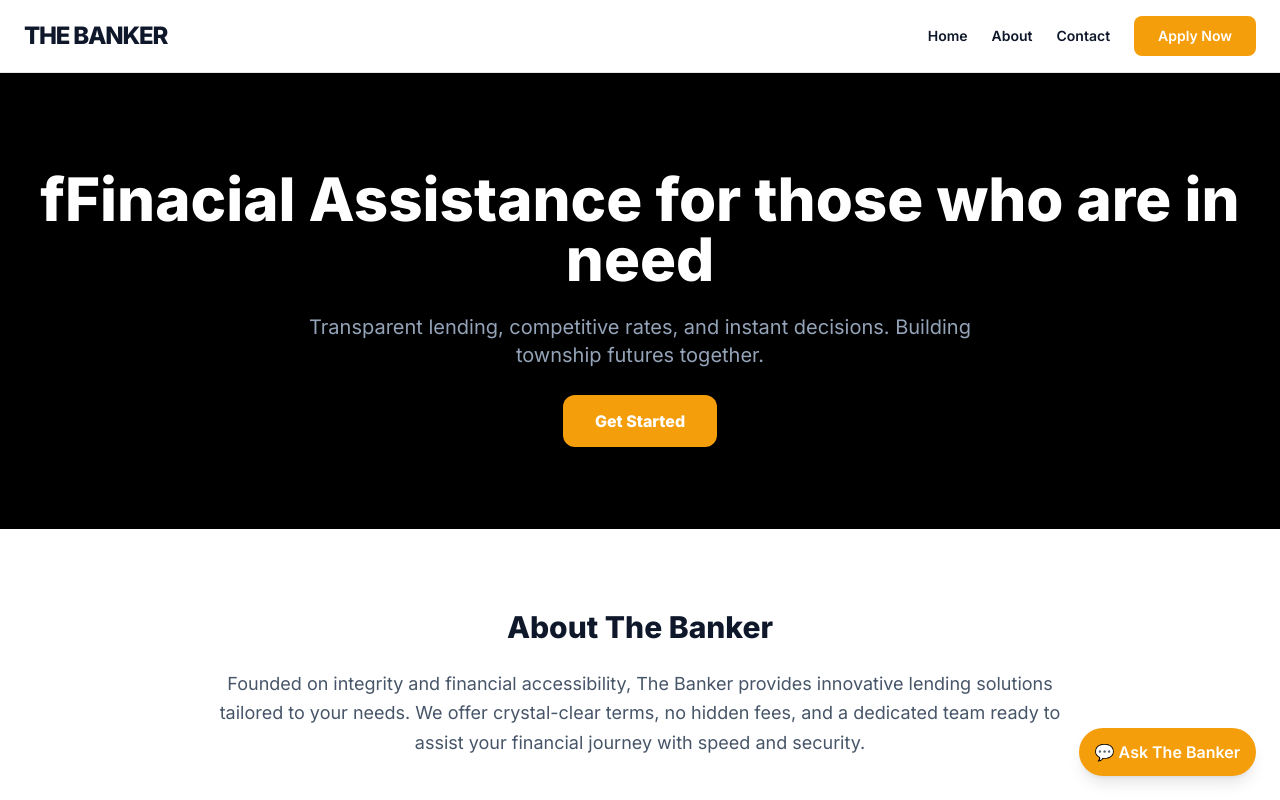
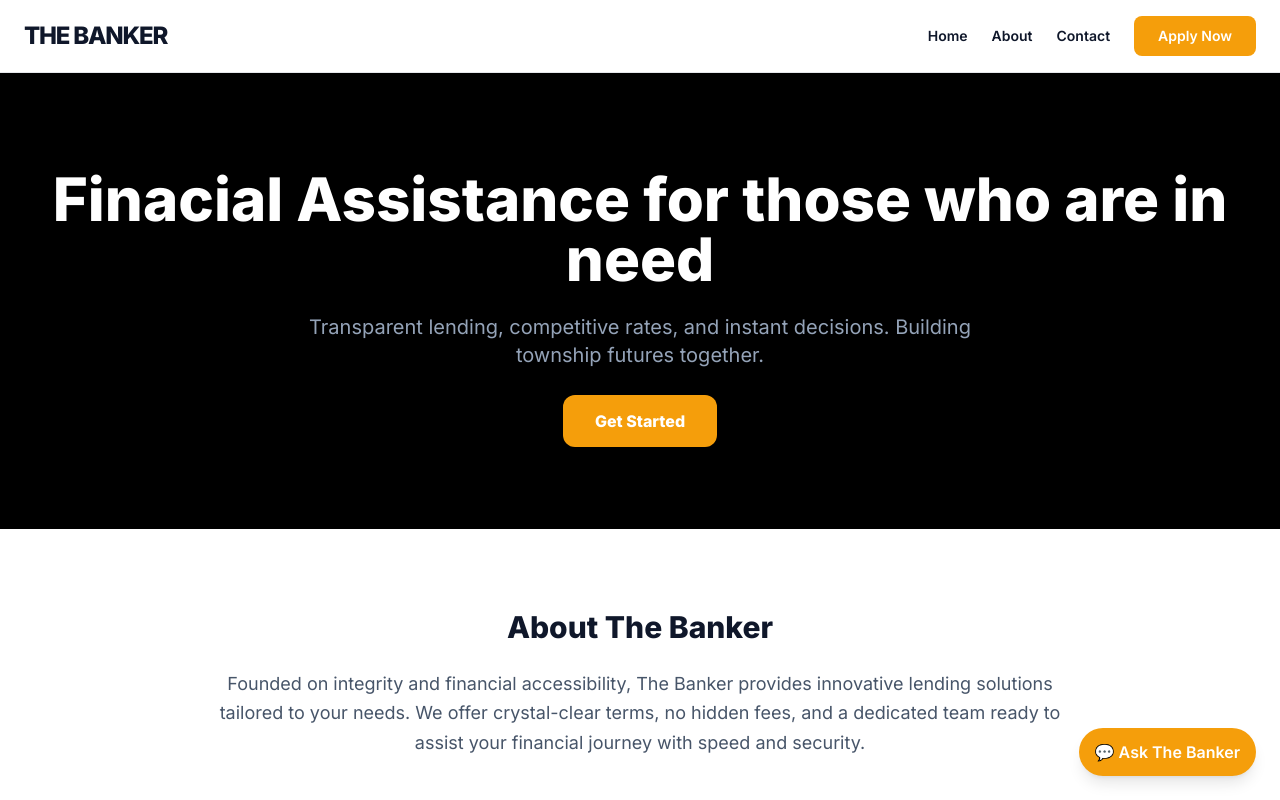
Before and after one commit to Yolanda-loo/The-Banker.github.io, a plain HTML site: page index.html in a window 1280 px wide. Shown: the top 800 px of the page. Drawn offline with nearby package versions, Linux system fonts and the light colour scheme.

Commit message:
Fix typo in header title text

```diff
--- a/index.html
+++ b/index.html
@@ -29,7 +29,7 @@
     <!-- Hero Section -->
     <header id="home" class="bg-black text-white py-24 text-center">
         <div class="container mx-auto px-6">
-            <h1 class="text-5xl md:text-6xl font-extrabold mb-6">fFinacial Assistance for those who are in need</h1>
+            <h1 class="text-5xl md:text-6xl font-extrabold mb-6">Finacial Assistance for those who are in need</h1>
             <p class="text-xl text-slate-400 max-w-2xl mx-auto mb-10">Transparent lending, competitive rates, and instant decisions. Building township futures together.</p>
             <a href="#apply" class="bg-amber-500 text-white px-8 py-4 rounded-xl font-bold hover:bg-amber-600 transition">Get Started</a>
         </div>
```
